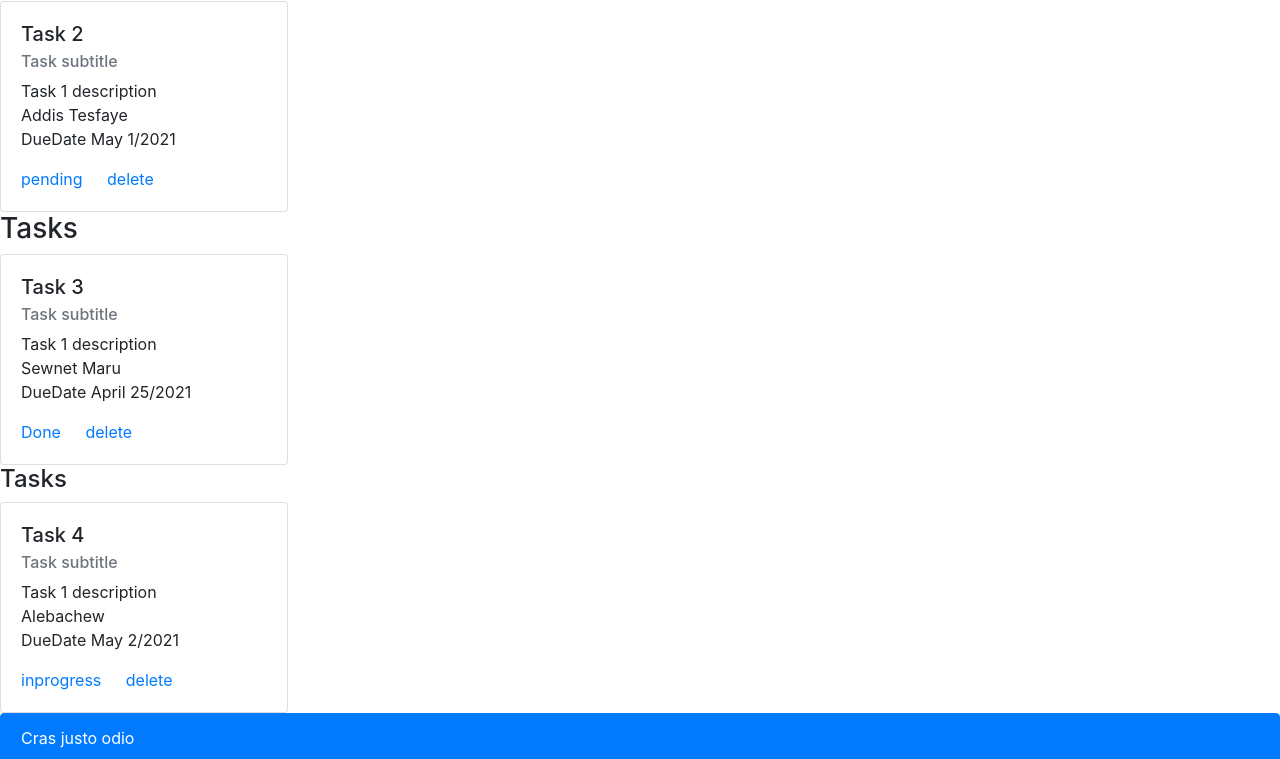
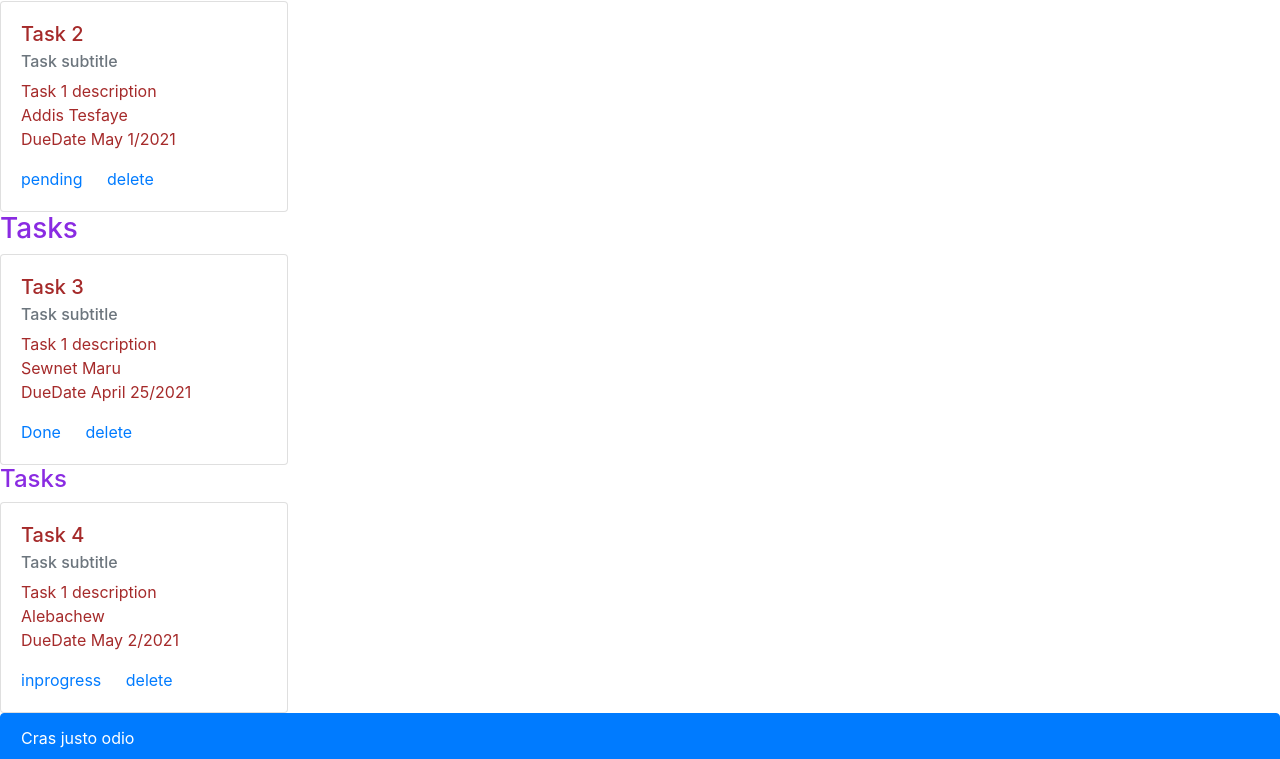
Before and after one commit to danushmekuria/Group3JWB-Project, a plain HTML site: page index.html in a window 1280 px wide. Shown: the part 698-1457 px from the top of the page. Drawn offline with nearby package versions, Linux system fonts and the light colour scheme.

Commit message:
task b.ground color change

```diff
--- a/style.css
+++ b/style.css
@@ -9,3 +9,11 @@ body {
 .button{
     background-color: blue;
 }
+
+.task{
+    color: blueviolet;
+}
+
+.card{
+    color: brown;
+}
```
